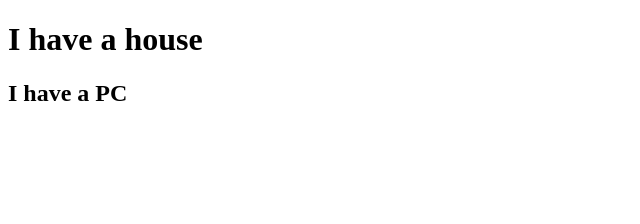
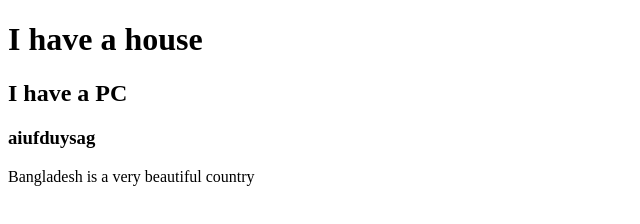
Before and after one commit to OPUCSE/My-own-website, a plain HTML site: page index.html in a window 1280 px wide. Shown: the whole page, without its empty margins (0-640 px from the left). Drawn offline with Linux system fonts and the light colour scheme.

Commit message:
Bangladesh

```diff
--- a/index.html
+++ b/index.html
@@ -8,6 +8,9 @@
 <body>
     <h1>I have a house</h1>
     <h2>I have a PC</h2>
-
+    <h3>aiufduysag</h3>
+    <div>
+        <p>Bangladesh is a very beautiful country</p>
+    </div>
 </body>
 </html>
```
